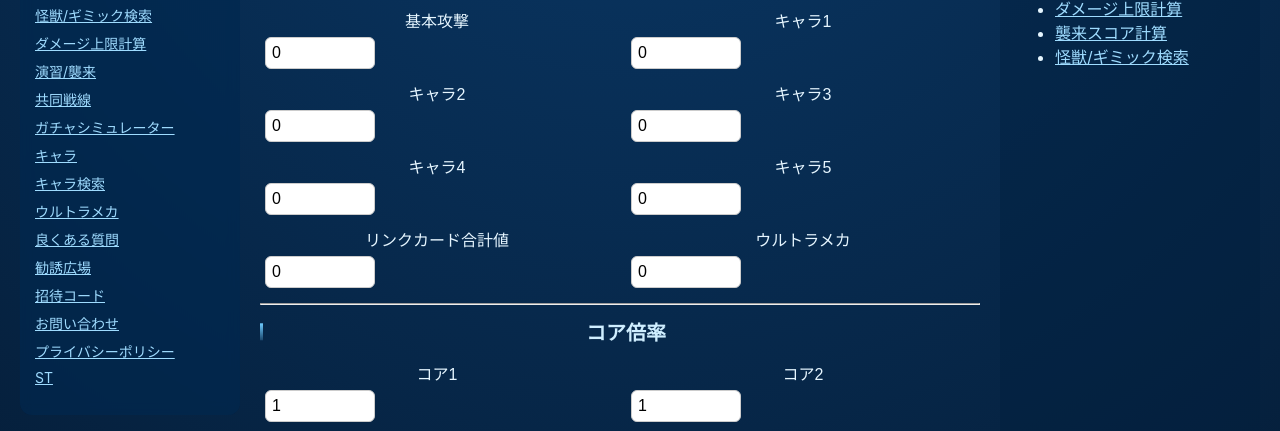
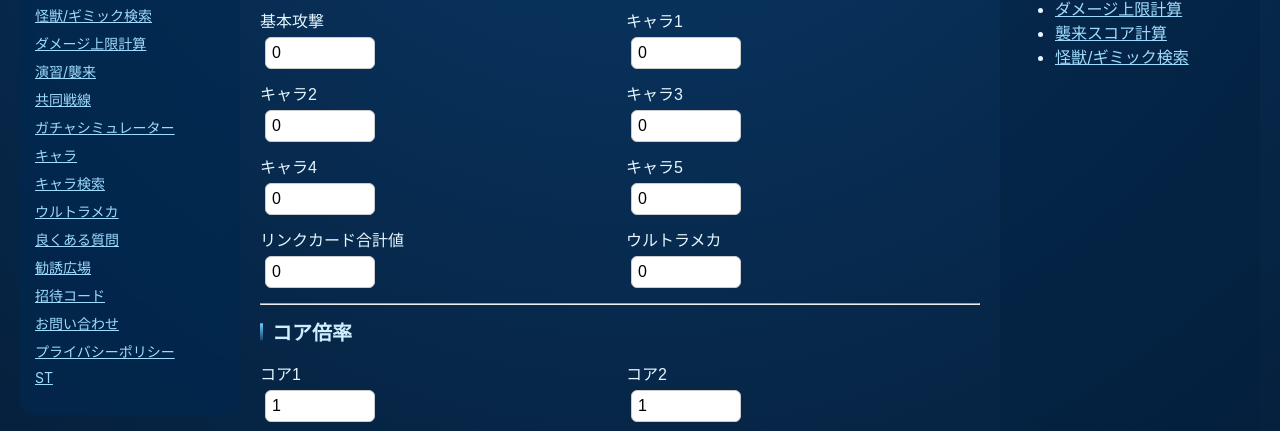
Before and after one commit to kaeru-cinna/ultraman-puzzle-swatch-wiki, a plain HTML site: page Damage.html in a window 1280 px wide. Shown: the part 347-778 px from the top of the page. Drawn offline with Linux system fonts and the light colour scheme.

Commit message:
Add files via upload

```diff
--- a/style.css
+++ b/style.css
@@ -410,3 +410,29 @@ footer {
     grid-template-columns: 1fr;
   }
 }
+
+/* ===== ダメージ計算 入力項目の左揃え ===== */
+
+#score-calculator {
+  text-align: left;
+}
+
+.damage-input-grid {
+  justify-items: stretch;
+}
+
+.damage-field {
+  display: flex;
+  flex-direction: column;
+  align-items: flex-start;
+  text-align: left;
+  width: 100%;
+}
+
+.damage-field input {
+  display: block;
+  width: 100%;
+  box-sizing: border-box;
+  margin: 0;
+  text-align: left;
+}
```
